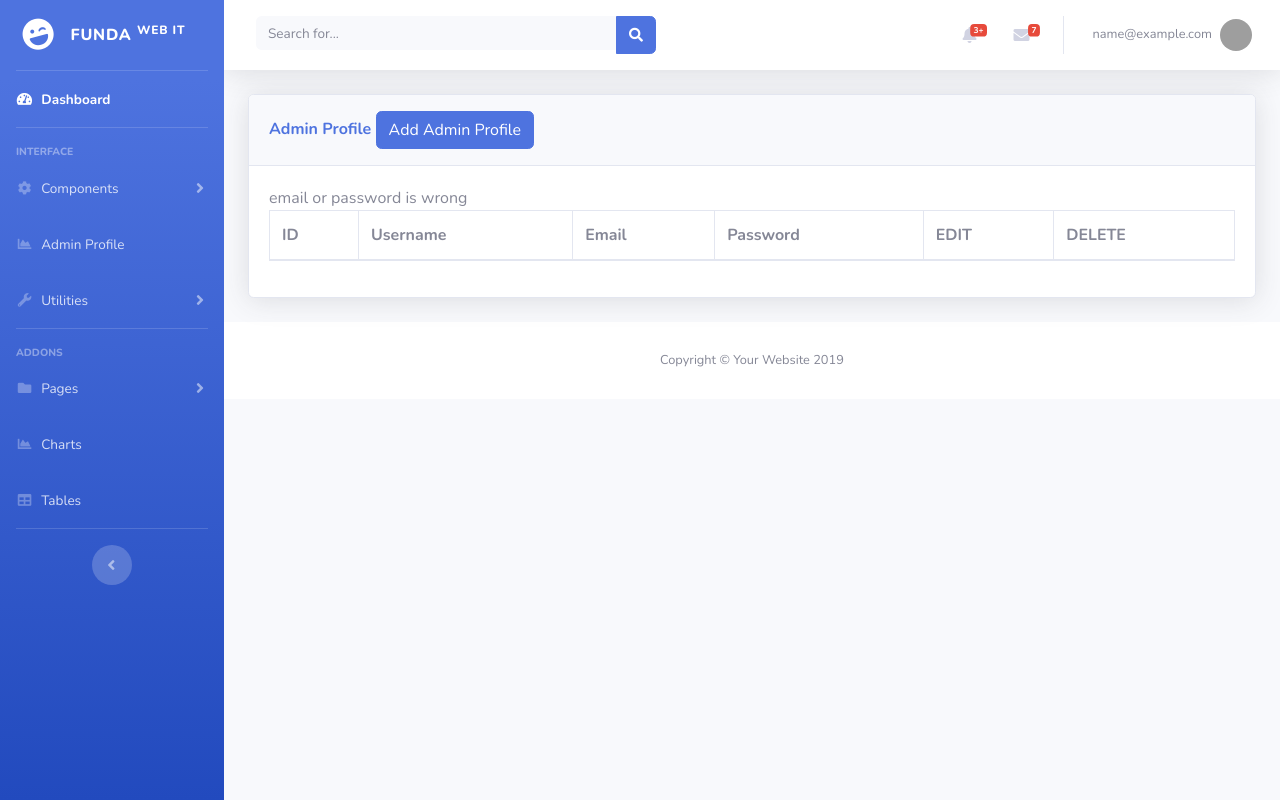
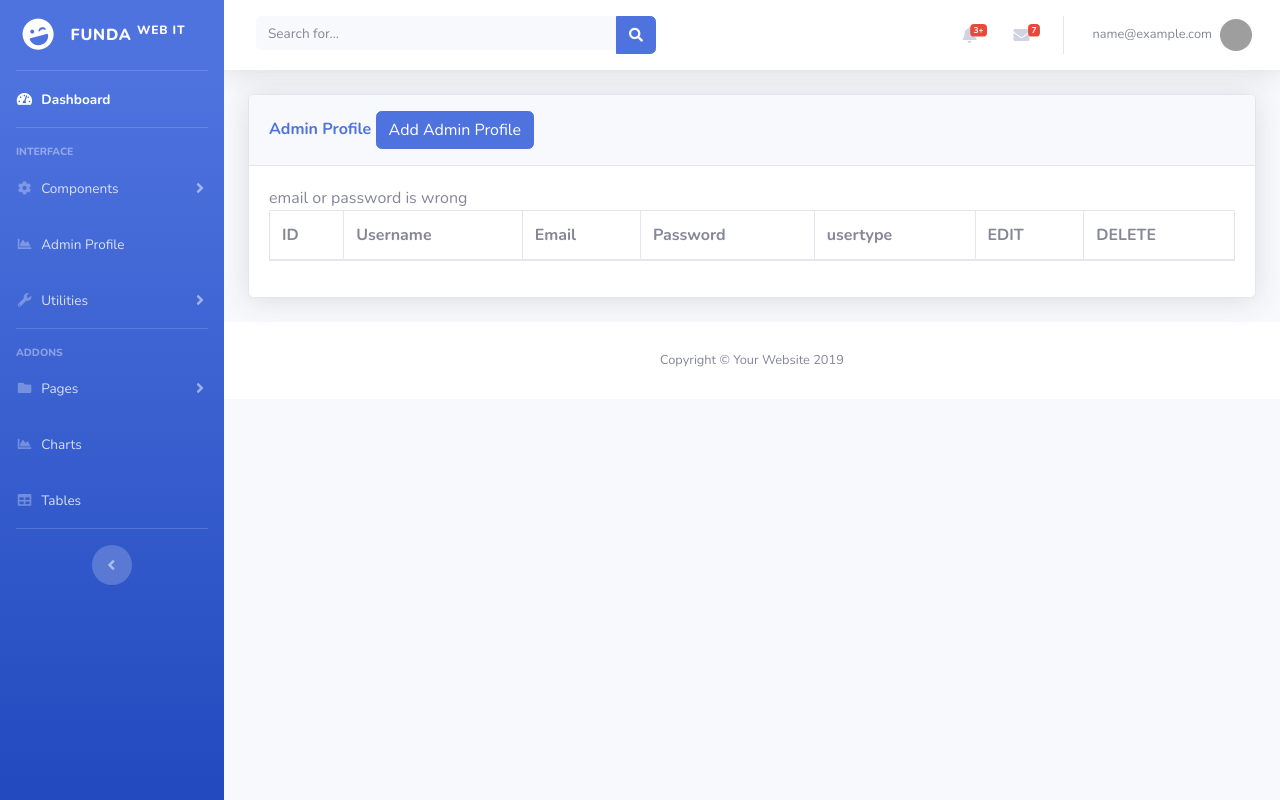
Before and after one commit to kazimurtuza/bubt-varsity-website, a PHP site: page /register.php in a window 1280 px wide. Run offline with PHP 8.4, Linux system fonts and the light colour scheme; the visitor is signed in with stand-in values (Sample User, id 1); data that the repository does not hold is empty; grey boxes are pictures that could not be loaded.

Commit message:
usertype add in database  and insert update delete

```diff
--- a/admin/code.php
+++ b/admin/code.php
@@ -14,9 +14,10 @@ if(isset($_REQUEST['registerbtn'])){
     $email= $_REQUEST['email'];
     $pass=$_REQUEST['password'];
     $cpass=$_REQUEST['confirmpassword'];
+    $usertype=$_REQUEST['usertype'];
    if($pass===$cpass)
     {
-     $que="INSERT INTO register1 (username,email,password) value('$name','$email','$pass')";
+     $que="INSERT INTO register1 (username,email,password,usertype) value('$name','$email','$pass','$usertype')";
      $res=mysqli_query($conn,$que);
     if($res){
           echo "inserted";
@@ -65,8 +66,9 @@ if(isset($_REQUEST['save']))
   $email=$_REQUEST['email'];
   $pass= $_REQUEST['password']."<br/>";
   $id= $_REQUEST['id'];
+  $usertype=$_REQUEST['usertype'];
 
-$queupdate="UPDATE register1 SET username='$uname', email='$email',password='$pass' where id= {$_REQUEST['id']}";
+$queupdate="UPDATE register1 SET username='$uname', email='$email',password='$pass', usertype='$usertype' where id= {$_REQUEST['id']}";
 $delete=mysqli_query($conn,$queupdate);
 if($delete)
 {
--- a/admin/register.php
+++ b/admin/register.php
@@ -34,6 +34,15 @@ include('includes/navbar.php');
             <div class="form-group">
                 <label>Confirm Password</label>
                 <input type="password" name="confirmpassword" class="form-control" placeholder="Confirm Password">
+            </div>
+            <div class="form-group">
+            <label>usertype</label>
+             <select name="usertype" class="form-control">
+               <option value="admin">admin</option>
+               <option value="user">user</option>
+              </select>
+
+
             </div>
 
         </div>
@@ -98,6 +107,7 @@ $result=mysqli_query($conn,$que);
             <th> Username </th>
             <th>Email </th>
             <th>Password</th>
+            <th>usertype</th>
             <th>EDIT </th>
             <th>DELETE </th>
           </tr>
@@ -112,7 +122,7 @@ $result=mysqli_query($conn,$que);
               $name=$row['username'];
               $email=$row['email'];
               $pass=$row['password'];
-
+              $usertype=$row['usertype'];
 
 
           echo "<tr>";
@@ -120,6 +130,7 @@ $result=mysqli_query($conn,$que);
             echo "<td>".$name."</td>";
             echo "<td>".$email."</td>";
             echo "<td>".$pass ."</td>";
+            echo "<td>".$usertype ."</td>";
             echo '<td>
                 <form action="register_edit.php" method="post">
                     <input type="hidden" name="edit_id" value='.$row['id'].'>
```
Also changed, not shown: admin/register_edit.php (+9 -1 lines).
